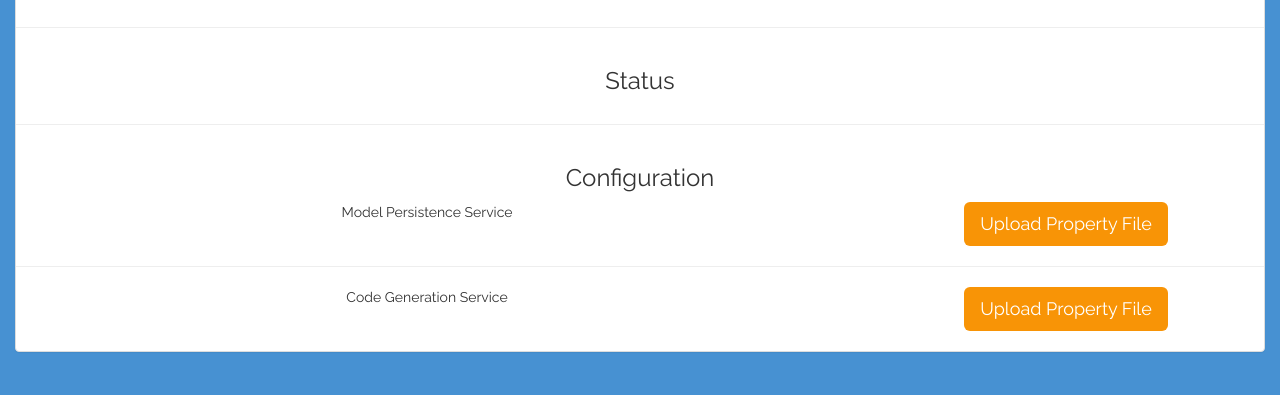
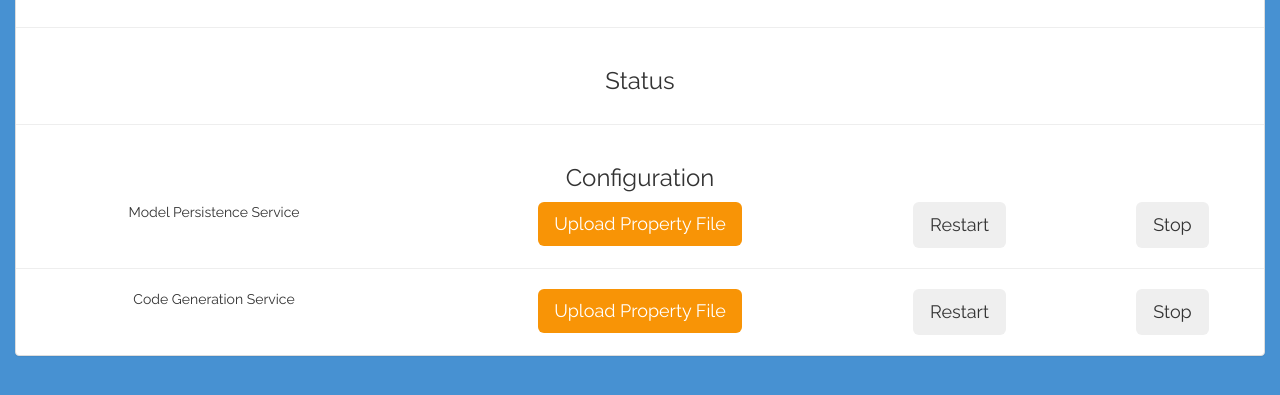
Before and after one commit to rwth-acis/CAE-DockerImage, a website: page opt/configserver/views/index.html in a window 1280 px wide. Shown: the part 157-552 px from the top of the page. Drawn offline with nearby package versions, Linux system fonts and the light colour scheme; files that its build step writes are made by us from their sources; no server answers; files whose address does not match are found by name.

Commit message:
Restart and stop button

```diff
--- a/opt/configserver/views/index.html
+++ b/opt/configserver/views/index.html
@@ -36,20 +36,32 @@
           <div class="col-xs-12">
             <h3>Configuration</h3>
           </div>
-          <div class="col-xs-8">
+          <div class="col-xs-4">
             <span>Model Persistence Service</span>
           </div>
           <div class="col-xs-4">
-            <button id="model"class="btn btn-lg upload-btn" type="button">Upload Property File</button>
+            <button id="model" class="btn btn-lg upload-btn" type="button">Upload Property File</button>
+          </div>
+          <div class="col-xs-2">
+            <button class="btn btn-lg" type="button">Restart</button>
+          </div>
+          <div class="col-xs-2">
+            <button class="btn btn-lg" type="button">Stop</button>
           </div>
         </div>
         <hr>
         <div class="row">
-          <div class="col-xs-8">
+          <div class="col-xs-4">
             <span>Code Generation Service</span>
           </div>
           <div class="col-xs-4">
             <button id="code" class="btn btn-lg upload-btn" type="button">Upload Property File</button>
+          </div>
+          <div class="col-xs-2">
+            <button class="btn btn-lg" type="button">Restart</button>
+          </div>
+          <div class="col-xs-2">
+            <button class="btn btn-lg" type="button">Stop</button>
           </div>
         </div>
 
```
